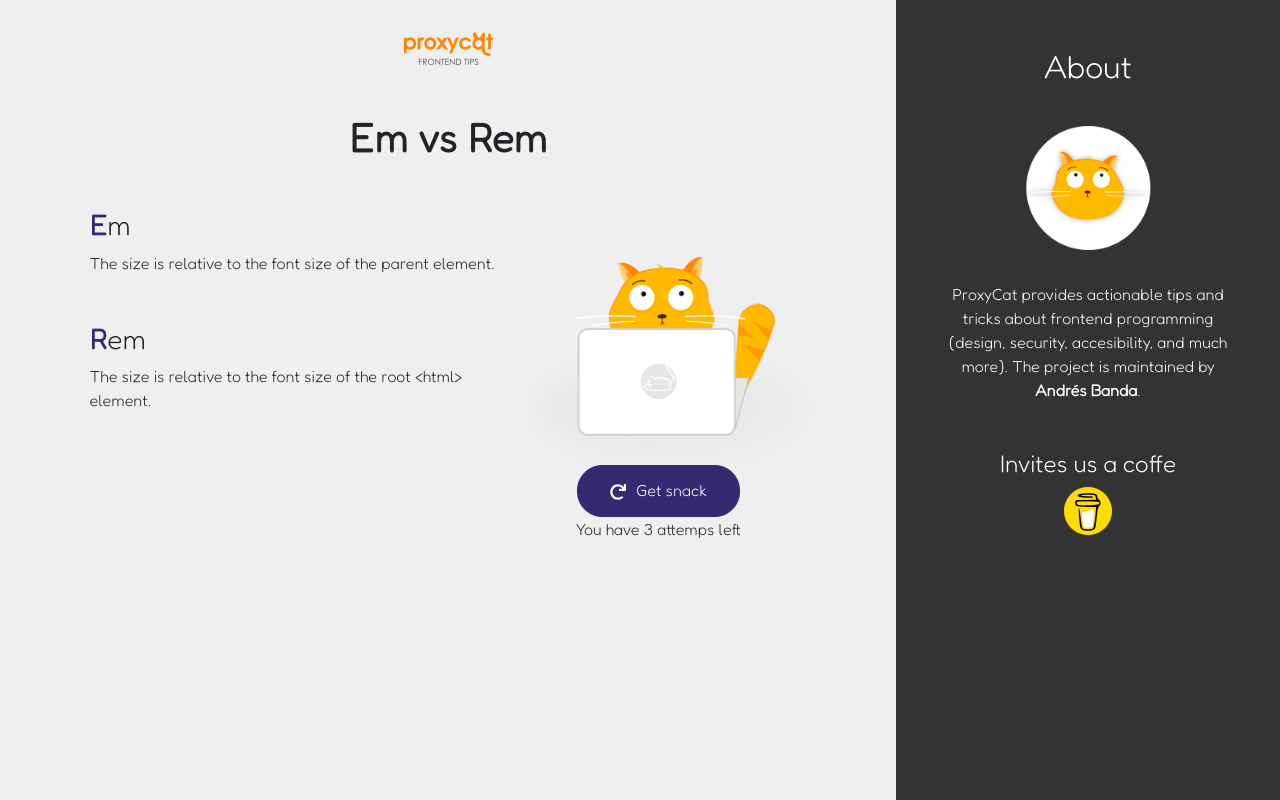
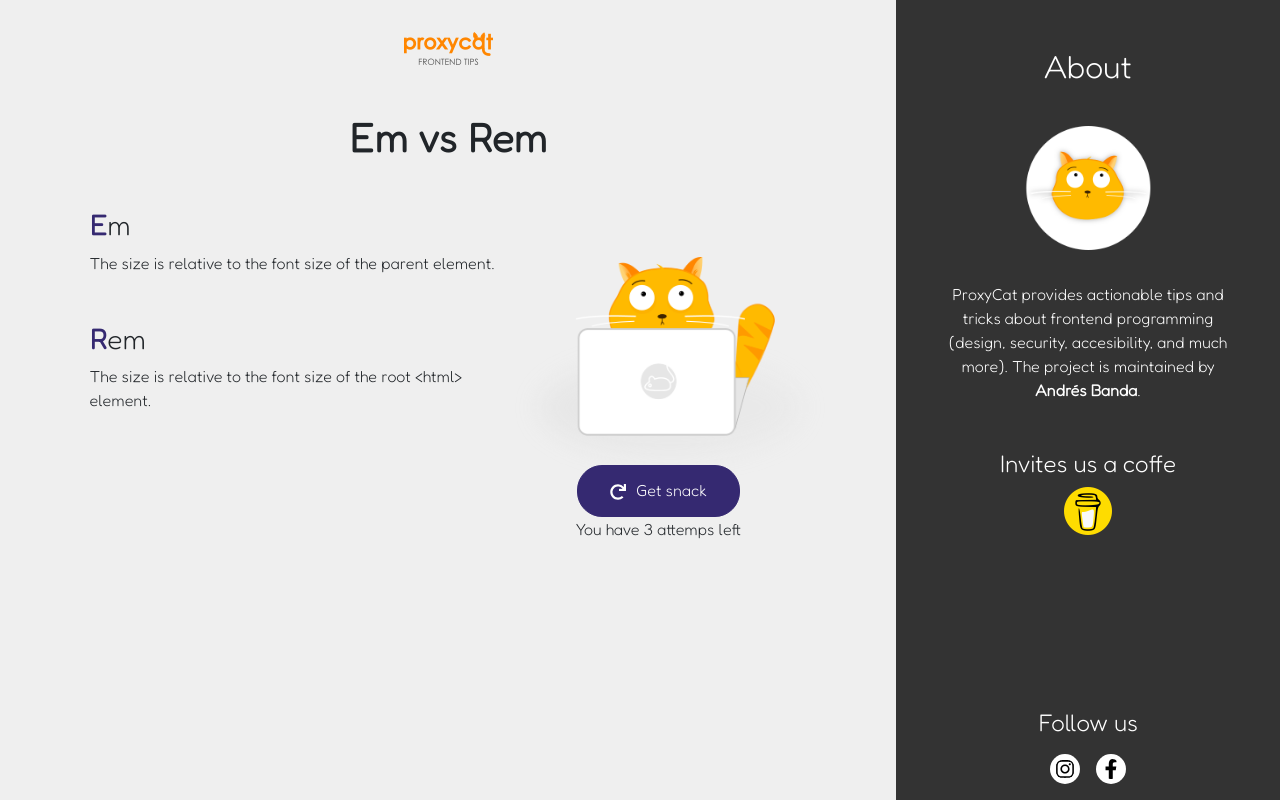
Before and after one commit to and27/ProxyCat, a React (Create React App) app: page / in a window 1280 px wide. Built offline with nearby package versions, Linux system fonts and the light colour scheme.

Commit message:
Add social footer

```diff
--- a/src/App.js
+++ b/src/App.js
@@ -1,6 +1,7 @@
 import "./App.css";
 
 import MainContainer from "./components/MainContainer";
+import SocialFooter from "./components/SocialFooter";
 
 const Sidebar = () => {
   return (
@@ -23,6 +24,9 @@ const Sidebar = () => {
           <h4 className="mt-5">Invites us a coffe</h4>
           <img src="coffe.png" className="sidebar-coffe-img" />
         </div>
+        <div>
+          <SocialFooter />
+        </div>
       </section>
     </>
   );
--- /dev/null
+++ b/src/components/SocialFooter.js
@@ -0,0 +1,16 @@
+import React from "react";
+import { FaInstagram, FaFacebookF } from "react-icons/fa";
+
+const SocialFooter = () => {
+  return (
+    <div className="social-footer">
+      <h4 className="mt-5">Follow us</h4>
+      <div className="social-icons-container">
+        <FaInstagram className="social-icon" />
+        <FaFacebookF className="social-icon" />
+      </div>
+    </div>
+  );
+};
+
+export default SocialFooter;
```
